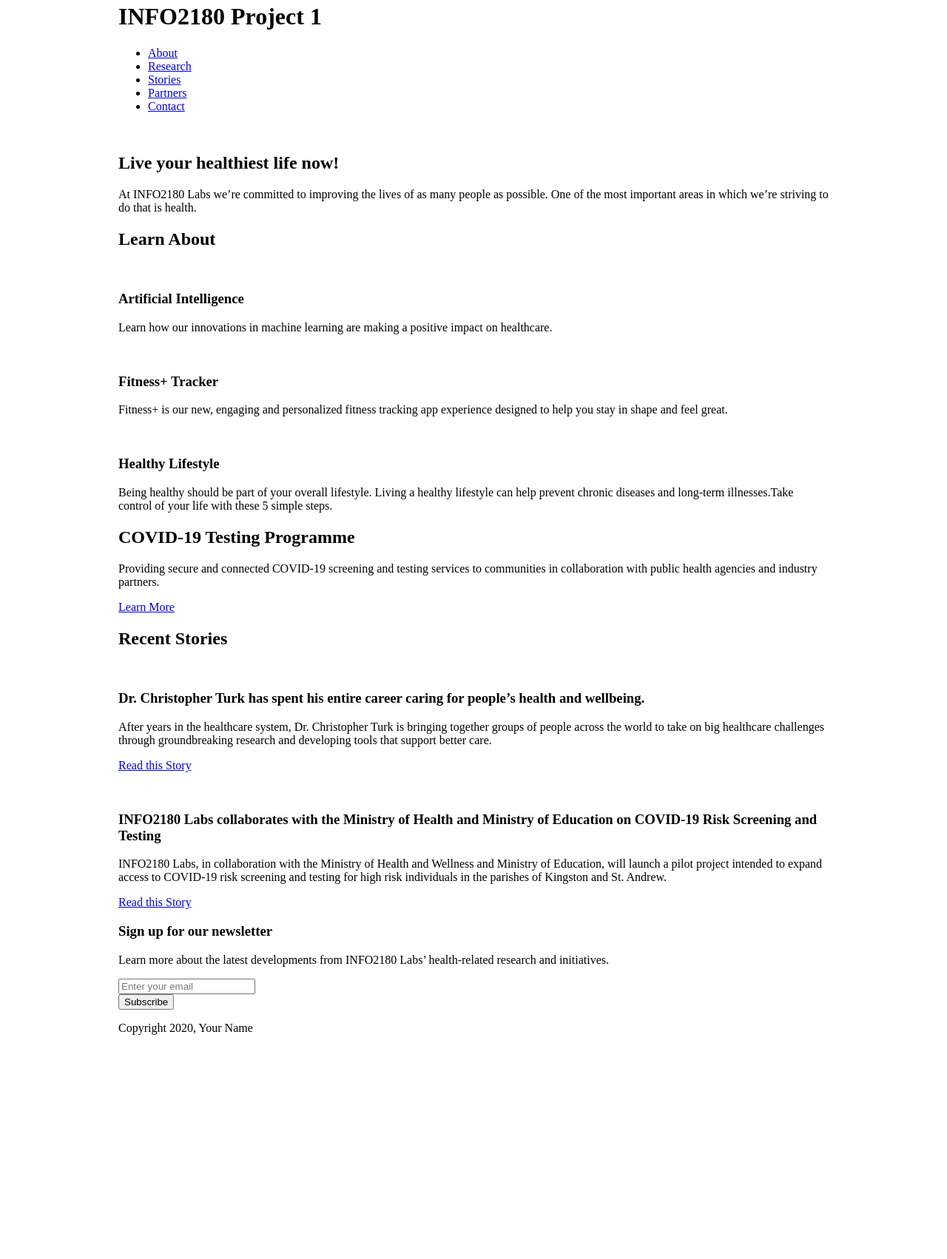
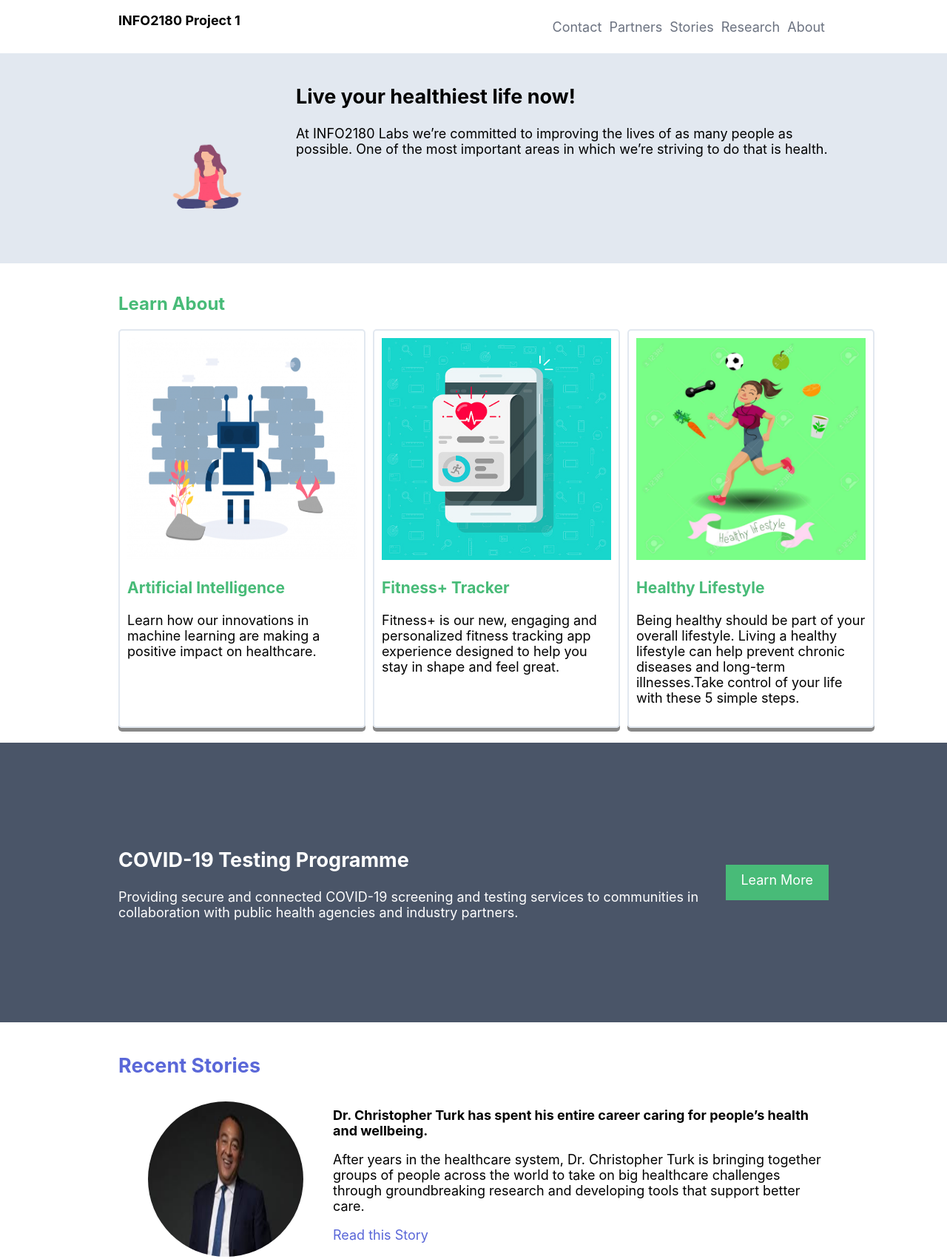
Before and after one commit to davidnscott/info2180-project1, a plain HTML site: page index.html in a window 1280 px wide. Shown: the part 17-1719 px from the top of the page at 74% size. Before the commit the page ends 1432 px from the top, so only its background shows below. Drawn offline with Linux system fonts and the light colour scheme.

Commit message:
Completed webpage

```diff
--- a/index.html
+++ b/index.html
@@ -26,7 +26,7 @@
         <section class="overview-hero">
             <div class="container">
                 <div class="overview-hero-image">
-                    <img src="#" alt="">
+                    <img src="img1.png" alt="">
                 </div>
                 <div class="overview-hero-text">
                     <h2>Live  your healthiest life now!</h2>
@@ -39,21 +39,21 @@
                 <h2>Learn About</h2>
                 <div class="cards">
                     <div class="card">
-                        <img src="#" alt="">
+                        <img src="img2.png" alt="">
                         <div class="card-body">
                             <h3>Artificial Intelligence</h3>
                             <p>Learn how our innovations in machine learning are making a positive impact on healthcare.</p>
                         </div>
                     </div>
                     <div class="card">
-                        <img src="#" alt="">
+                        <img src="img3.png" alt="">
                         <div class="card-body">
                             <h3>Fitness+ Tracker</h3>
                             <p>Fitness+ is our new, engaging and personalized fitness tracking app experience designed to help you stay in shape and feel great.</p>
                         </div>
                     </div>
                     <div class="card">
-                        <img src="#" alt="">
+                        <img src="img4.png" alt="">
                         <div class="card-body">
                             <h3>Healthy Lifestyle</h3>
                             <p>Being healthy should be part of your overall lifestyle. Living a healthy lifestyle can help prevent chronic diseases and long-term illnesses.Take control of your life with these 5 simple steps.</p>
@@ -77,7 +77,7 @@
             <div class="container">
                 <h2>Recent Stories</h2>
                 <article>
-                    <img src="" alt="">
+                    <img src="img5.png" alt="">
                     <div class="article-body">
                         <h3>Dr. Christopher Turk has spent his entire career caring for people’s health and wellbeing.</h3>
                         <p>After years in the healthcare system, Dr. Christopher Turk is bringing together groups of people across the world to take on big healthcare challenges through groundbreaking research and developing tools that support better care.</p>
@@ -85,7 +85,7 @@
                     </div>
                 </article>
                 <article>
-                    <img src="" alt="">
+                    <img src="img6.png" alt="">
                     <div class="article-body">
                         <h3>INFO2180 Labs collaborates with the Ministry of Health and Ministry of Education on COVID-19 Risk Screening and Testing</h3>
                         <p>INFO2180 Labs, in collaboration with the Ministry of Health and Wellness and Ministry of Education, will launch a pilot project intended to expand access to COVID-19 risk screening and testing for high risk individuals in the parishes of Kingston and St. Andrew.</p>
@@ -110,7 +110,7 @@
     </main>
     <footer>
         <div class="container">
-            <p>Copyright 2020, Your Name</p>
+            <p>Copyright 2020, David Scott</p>
         </div>
     </footer>
 </body>
--- a/scripts.js
+++ b/scripts.js
@@ -1 +1,16 @@
 /* Add your JavaScript to this file */
+window.onload=function(){
+	var btn = document.getElementsByClassName("btn")[1];
+	btn.addEventListener("click", function(e){
+		var email = document.getElementById("email").value;
+		var msg = document.getElementsByClassName("message")[0];
+		if (email.length != 0 && email.includes("@")){
+			msg.textContent = "Thank you! Your email address " + email + " has been added to our mailing list!";
+		}
+		else{
+			msg.textContent = "Please enter a valid email address";
+		}
+		e.preventDefault();
+	});
+
+}
--- a/styles.css
+++ b/styles.css
@@ -1,11 +1,196 @@
 /* Add your CSS to this file */
 body {
     margin: 0;
-    font-size: 16px;
+    font-size: 18px;
+	font-family: -apple-system, BlinkMacSystemFont, "Segoe UI", Roboto, "Helvetica Neue", Arial, "Noto Sans", sans-serif;
+}
+
+header .container{
+	display:flex;
+	flex-direction:row;
+	align-items:center;
+	justify-content:space-between;
+}
+
+header h1{
+	background-color:white;
+	font-size:18px;
+}
+
+a{
+	text-decoration:none;
+
+}
+
+nav a{
+	color: #6b7280;
+}
+
+nav a:hover{
+	color:#5A67D8;
+}
+
+ul{
+	list-style-type: none;
+
+}
+
+li{
+	display:inline-block;
+	float:right;
+	margin: 5px;
 }
 
 .container {
     margin: 0 auto;
     max-width: 960px;
     width: 100%;
+	padding:20px;
 }
+
+.cards{
+	display: grid;
+	grid-template-columns: repeat(3, 1fr);
+	gap:10px;
+}
+
+.card{
+	border: 2px solid;
+	border-radius:5px;
+	border-color:#E2E8F0;
+	box-shadow: 0 5px #888888;
+	padding:10px;
+}
+
+.overview-hero-image{
+	float: left;
+	padding:20px;
+}
+
+.overview-hero-image img{
+	height:200px;
+	width: 200px;
+}
+
+.overview-hero{
+	display: flex;
+	background-color: #E2E8F0;
+	clear:right;
+}
+
+.cards img{
+	height:300px;
+	width:310px;
+}
+
+.stories{
+	display:flex;
+	flex-direction:column;
+}
+
+.stories img{
+	height:210px;
+	width:210px;
+	border-radius:50%;
+	margin: 40px;
+	margin-top:10px;
+}
+
+article{
+	display:flex;
+	flex-direction:row;
+}
+
+
+.stories h2, a{
+	color:#5A67D8;
+}
+
+.stories h3{
+	font-size:18px;
+	text-align:left;
+}
+
+.learn-about h2{
+	font-size:24px;
+	color: #48BB78;
+}
+
+.learn-about h3{
+	color: #48BB78;
+	font-size:21px;
+}
+
+.testing{
+	display:flex;
+	background-color:#4A5568;
+	color:white;
+	padding: 100px;
+}
+
+.testing .container{
+	display:flex;
+	flex-direction:row;
+	justify-content:space-between;
+	align-items:center;
+}
+
+.cta{
+	padding:10px;
+	justify-content:center;
+	align-items:center;
+	background-color:#48BB78;
+	width:20%;
+	height:20%;
+	float:right;
+}
+
+.cta a{
+	color:white;
+	margin-left:10px;
+	border-radius:5px;
+}
+
+
+.newsletter{
+	display:flex;
+	background-color:#48BB78;
+	color: white;
+	justify-content:center;
+	text-align:center;
+	padding:60px;
+}
+
+.newsletter form{
+	display:flex;
+	flex-direction:row;
+	align-items:center;
+	justify-content:center;
+}
+
+.newsletter input{
+	height:30%;
+	width:85%;
+	padding:20px 20px;
+	border-radius:5px;
+	border:none;
+
+}
+.newsletter .btn{
+	display: flex;
+	background-color:#5A67D8;
+	color:white;
+	margin-left:20px;
+	height:30%;
+	width:12%;
+	padding:20px 20px;
+	text-align:center;
+	border-radius:5px;
+	border:none;
+}
+
+footer{
+	display:flex;
+	background-color:#4A5568 ;
+	color:white;
+}
```
Also changed, not shown: img1.png (added), img2.png (added), img3.png (added), img4.png (added), img5.png (added), img6.png (added).
